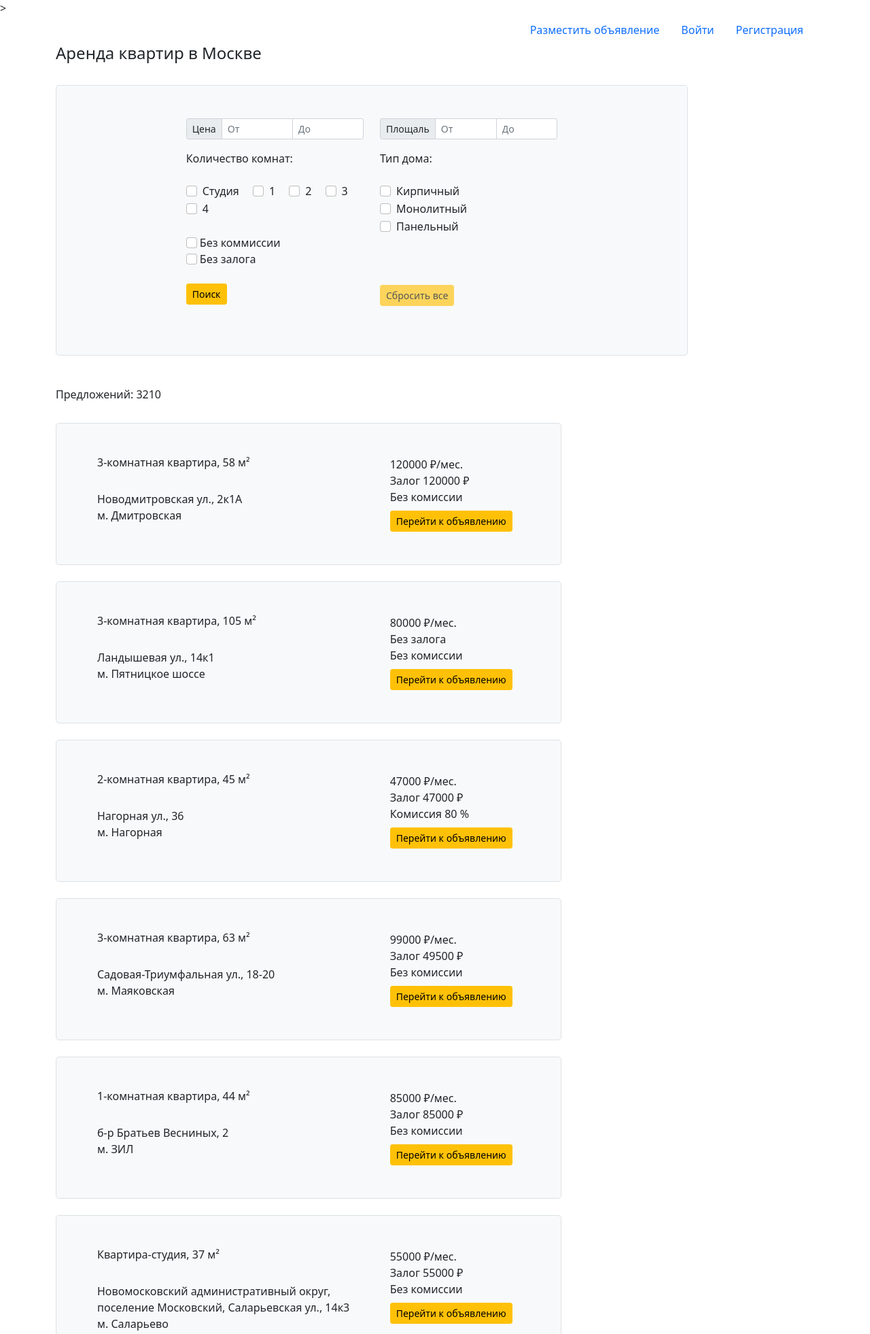
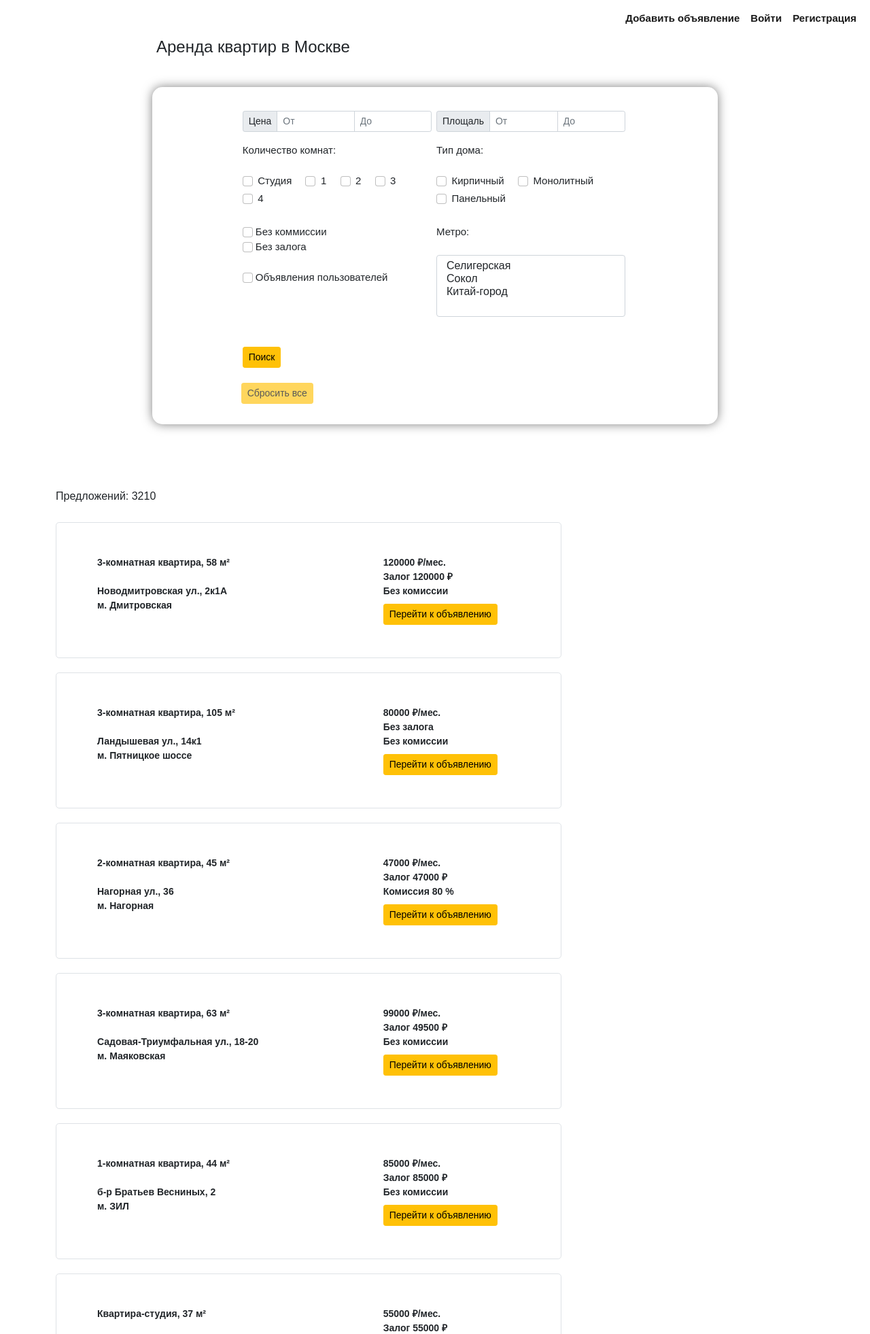
Before and after one commit to flatline-dot/rent_project, a Flask app: page / in a window 1280 px wide. Shown: the top 1962 px of the page at 68% size. Run offline with Flask 2, Linux system fonts and the light colour scheme; data comes from the database, SQL or seed files in the repository; both versions use the stored data as it was after the commit.

Commit message:
front refactoring

```diff
--- a/webapp/ads/forms.py
+++ b/webapp/ads/forms.py
@@ -19,6 +19,8 @@ class FilterForm(FlaskForm):
     material = MultiCheckboxField('material', choices=type_material, coerce=str)
     commission = BooleanField('Без коммиссии')
     deposit = BooleanField('Без залога')
+    user_ads = BooleanField('Объявления пользователей')
+    metro = SelectMultipleField(choices=[("Селигерская", "Селигерская"), ("Сокол", "Сокол"), ("Китай-город", "Китай-город")])
 
 
 class UserAd(FlaskForm):
--- /dev/null
+++ b/webapp/static/style.css
@@ -0,0 +1,77 @@
+.filter-container {
+    width: 65%;
+    margin-left: auto;
+    margin-right: auto;
+    margin-top: 45px;
+    border-radius: 15px;
+    padding-top:35px;
+    padding-bottom: 30px;
+    box-shadow: 0 0  15px rgba(0,0,0,0.5);
+    font-family: sans-serif;
+    font-size: 15px;
+}
+
+.navbar {
+    font-family: sans-serif;
+    font-size: 15px;
+    font-weight: bolder;
+
+}
+
+.container-sm {
+    font-family:sans-serif;
+    font-size: 14px;
+    font-weight: bold;
+}
+
+.header {
+    margin-left: 230px;
+    font-family: sans-serif;
+}
+
+.col-4 {
+    padding-left: 2px;
+    padding-right: 5px;
+
+}
+
+.container-login {
+    display: flex;
+    justify-content: center;
+    margin-top: 100px;
+    width: 70%;
+    margin-left: auto;
+    margin-right: auto;
+    font-family: sans-serif;
+}
+
+.container-reg {
+    display: flex;
+    justify-content: center;
+    margin-top: 50px;
+    width: 70%;
+    margin-left: auto;
+    margin-right: auto;
+    font-family: sans-serif;
+}
+
+.container-newad {
+    display: flex;
+    justify-content: center;
+    margin-top: 50px;
+    width: 90%;
+    margin-left: auto;
+    margin-right: auto;
+    font-family: sans-serif;
+}
+
+.container-pag {
+    margin-left: auto;
+    margin-right: auto;
+    display: flex;
+    justify-content: center;
+}
+
+.col-8 {
+    padding-left: 0px;
+}
--- a/webapp/templates/base.html
+++ b/webapp/templates/base.html
@@ -7,6 +7,7 @@
 
     <!-- Bootstrap CSS -->
     <link href="https://cdn.jsdelivr.net/npm/bootstrap@5.0.2/dist/css/bootstrap.min.css" rel="stylesheet" integrity="sha384-EVSTQN3/azprG1Anm3QDgpJLIm9Nao0Yz1ztcQTwFspd3yD65VohhpuuCOmLASjC" crossorigin="anonymous">
+    <link href="../static/style.css" rel="stylesheet">
     <title>Аренда квартир</title>
   </head>
   <body style="background-color: rgb(255, 255, 255)">
--- a/webapp/templates/index.html
+++ b/webapp/templates/index.html
@@ -1,14 +1,16 @@
 {% extends 'base.html' %}
-{% block content %}>
-<div class="container">
-  <ul class="nav justify-content-end">
+{% block content %}
 
+<nav class="navbar navbar-expand-lg navbar-light" >
+    <div class="container-fluid justify-content-end">
+      <div class="collapse navbar-collapse justify-content-end" id="navbarNavAltMarkup">
+        <div class="navbar-nav">
           {% if current_user.is_authenticated %}
           <li class="nav-item">
             <div class="nav-link disabled">Привет, {{ current_user.username }}!</div>
           </li>
           <li class="nav-item">
-      <a class="nav-link active" aria-current="page" href={{ url_for('user.user') }}>Разместить объявление</a>
+            <a class="nav-link active" aria-current="page" href={{ url_for('user.user') }}>Добавить объявление</a>
           </li>
           <li class="nav-item">
             <a class="nav-link active" aria-current="page" href={{ url_for('user.logout') }}>Выйти</a>
@@ -16,7 +18,7 @@
 
           {% else %}
           <li class="nav-item">
-      <a class="nav-link active" aria-current="page" href={{ url_for('user.user') }}>Разместить объявление</a>
+            <a class="nav-link active" aria-current="page" href={{ url_for('user.user') }}>Добавить объявление</a>
           </li>
           <li class="nav-item">
           <a class="nav-link active" aria-current="page" href={{ url_for('user.login') }}>Войти</a>
@@ -25,41 +27,25 @@
             <a class="nav-link active" aria-current="page" href={{ url_for('user.registration') }}>Регистрация</a>
           </li>
           {% endif %}
-  </ul>
+        </div>
+      </div>
+    </div>
+</nav>
+
+<div class="header">
+  <h4>Аренда квартир в Москве</h4>
 </div>
 
-
-
-
-
-
-<div class="container-sm">
-  <div class='col-10 justify-content-center'>
-    <h4>Аренда квартир в Москве</h4><br>
-    <div class="container-sm">
-      <div class='col-4'>
-        {% with messages = get_flashed_messages() %}
-          {% if messages %}
-          <div class="alert alert-warning" role="alert">
-              {% for message in messages %}
-                  {{ message }}<br>
-              {% endfor %}
-          </div>
-          {% endif %}
-        {% endwith %}
-      </div>
-    </div>
-    <div class="h-100 p-5 bg-light border rounded-3">
+<div class="filter-container">
   <form action="{{ url_for('ads.result') }}" method="POST">
     <div class='row justify-content-center'>
       <div class='col-4'>
-            <div class="input-group input-group-sm mb-3">
+        <div class="input-group input-group-sm mb-3" >
           <span class="input-group-text">Цена</span>
           {{ form.hidden_tag() }}
           {{ form.price_min(type='number', placeholder="От") }}
           {{ form.price_max(type='number', placeholder="До") }}
         </div>
-
         <h7>Количество комнат:</h7><br><br>
         {% for i in form.rooms %}
         <div class="form-check form-check-inline">
@@ -68,7 +54,8 @@
         {% endfor %}<br><br>
         {{ form.commission(class="form-check-input") }} {{ form.commission.label }}<br>
         {{ form.deposit(class="form-check-input") }} {{ form.deposit.label }}<br><br>
-            <input class="btn btn-warning btn-sm" type="submit" value="Поиск">
+        {{ form.user_ads(class="form-check-input") }} {{ form.user_ads.label }}<br><br><br><br><br>
+        <input class="btn btn-warning btn-sm" type="submit" value="Поиск" width="15px">
 
       </div>
 
@@ -84,35 +71,37 @@
           {{ i(class="form-check-input") }}
           {{ i.label }}<br>
         </div>
-            {% endfor %}<br>
-
-
-          </form><br><br><br>
-            <form action="{{ url_for('ads.reset') }}" method="POST">
-              <input class="btn btn-warning btn-sm" type="submit" value="Сбросить все" {% if url_for(request.endpoint)  != '/result' %} disabled {% endif %}><br>
-            </form>
+        {% endfor %}<br><br>
+        <div>
+          <span>Метро:</span><br><br>
+          {{ form.metro(class="form-select") }}
         </div>
-        </div><br>
-
-
 
     </div>
   </div>
-</div><br><br>
+  </form><br>
+  <form action="{{ url_for('ads.reset') }}" method="POST">
+    <div class='row justify-content-center'>
+      <div class='col-8'>
+          <input class="btn btn-warning btn-sm" type="submit" value="Сбросить все" {% if url_for(request.endpoint)  != '/result' %} disabled {% endif %}>
+      </div>
+    </div>
+</form>
+</div><br><br><br><br>
 
 
 <div class="container-sm">
   <div class="col-8">
     <h6>Предложений: {{ flats_count }}</h6><br>
     {% for flat in flats.items %}
-      <div class="h-100 p-5 bg-light border rounded-3">
+      <div class="h-100 p-5  border rounded-3">
         <div class="container-sm">
           <div class="row">
             <div class="col">
               {% if flat.num_rooms == 0%}
-              <h6>Квартира-студия, {{ flat.area}} м²</h6><br>
+              <h7>Квартира-студия, {{ flat.area}} м²</h7><br><br>
               {% else %}
-              <h6>{{ flat.num_rooms }}-комнатная квартира, {{ flat.area}} м²</h6><br>
+              <h7>{{ flat.num_rooms }}-комнатная квартира, {{ flat.area}} м²</h7><br><br>
               {% endif %}
               <h7>{{ flat.street }}</h7><br>
               <h7>м. {{ flat.metro }}</h7>
@@ -142,6 +131,11 @@
         </div>
       </div><br>
     {% endfor %}<br>
+
+  </div>
+</div>
+
+<div class="container-pag">
   <nav aria-label="...">
     <ul class="pagination">
       <li class="page-item {% if not flats.has_prev %} disabled {% endif %}">
@@ -161,7 +155,5 @@
       </li>
     </ul>
   </nav><br>
-  </div>
-</div>
-
+</div><br>
 {% endblock %}
```
Also changed, not shown: webapp/templates/user/login.html (+14 -8 lines), webapp/templates/user/new_ad.html (+10 -5 lines), webapp/templates/user/registration.html (+6 -3 lines), webapp.db. Lines whose indentation alone changed are shown as unchanged.
